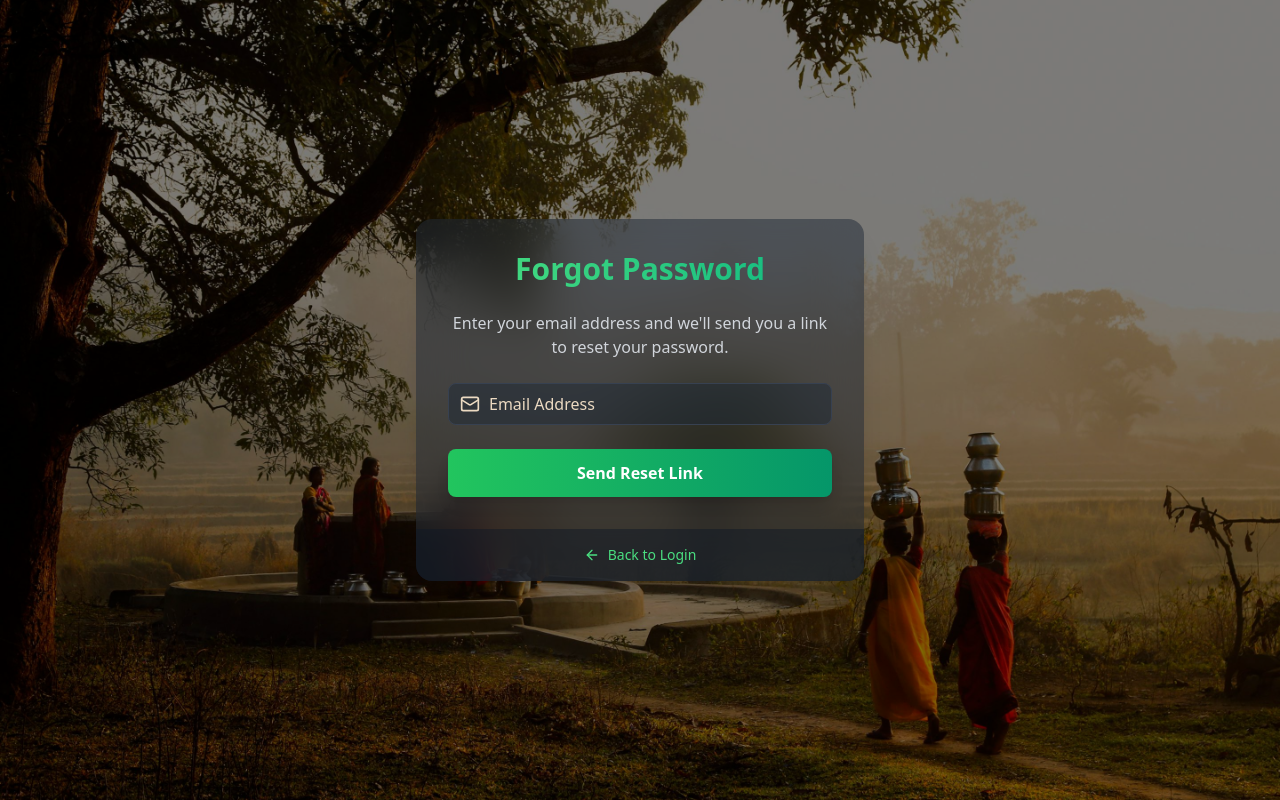
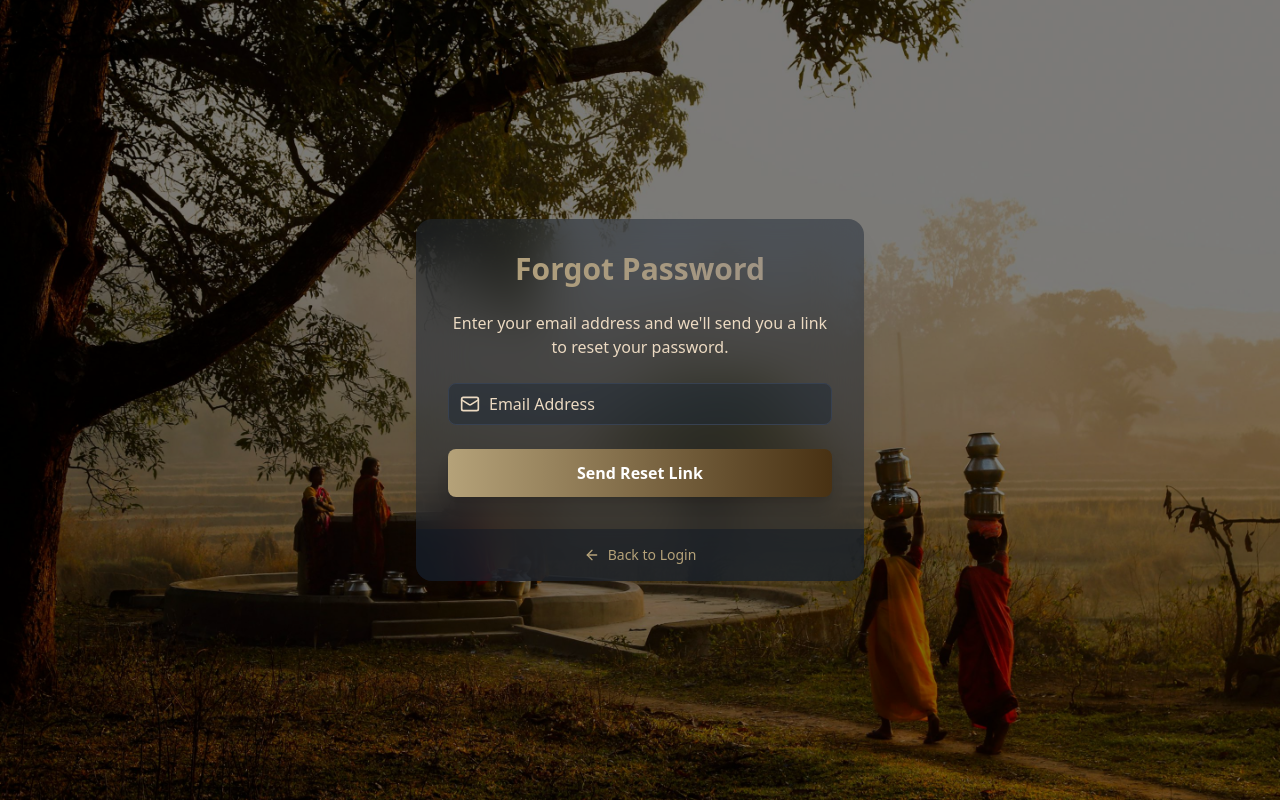
Before and after one commit to GIRISHGHUGARE/Team-Quantum-Kameen, a React (Vite) app in the folder frontend/: page /forgot-password in a window 1280 px wide. Built offline with nearby package versions, Linux system fonts and the light colour scheme; no server answers.

Commit message:
Themes added

```diff
--- a/frontend/src/pages/authPages/EmailVerificationPage.jsx
+++ b/frontend/src/pages/authPages/EmailVerificationPage.jsx
@@ -70,10 +70,10 @@ const EmailVerificationPage = () => {
                 transition={{ duration: 0.5 }}
                 className='bg-gray-800 bg-opacity-50 backdrop-filter backdrop-blur-xl rounded-2xl shadow-2xl p-8 w-full max-w-md'
             >
-                <h2 className='text-3xl font-bold mb-6 text-center bg-gradient-to-r from-green-400 to-emerald-500 text-transparent bg-clip-text'>
+                <h2 className='text-3xl font-bold mb-6 text-center bg-gradient-to-r from-olive to-grey text-transparent bg-clip-text'>
                     Verify Your Email
                 </h2>
-                <p className='text-center text-gray-300 mb-6'>Enter the 6-digit code sent to your email address.</p>
+                <p className='text-center text-creme mb-6'>Enter the 6-digit code sent to your email address.</p>
 
                 <form onSubmit={handleSubmit} className='space-y-6'>
                     <div className='flex justify-between'>
@@ -86,7 +86,7 @@ const EmailVerificationPage = () => {
                                 value={digit}
                                 onChange={(e) => handleChange(index, e.target.value)}
                                 onKeyDown={(e) => handleKeyDown(index, e)}
-                                className='w-12 h-12 text-center text-2xl font-bold bg-gray-700 text-white border-2 border-gray-600 rounded-lg focus:border-green-500 focus:outline-none'
+                                className='w-12 h-12 text-center text-2xl font-bold bg-gray-700 text-white border-2 border-gray-600 rounded-lg focus:border-olive focus:outline-none'
                             />
                         ))}
                     </div>
@@ -96,7 +96,7 @@ const EmailVerificationPage = () => {
                         whileTap={{ scale: 0.95 }}
                         type='submit'
                         disabled={isLoading || code.some((digit) => !digit)}
-                        className='w-full bg-gradient-to-r from-green-500 to-emerald-600 text-white font-bold py-3 px-4 rounded-lg shadow-lg hover:from-green-600 hover:to-emerald-700 focus:outline-none focus:ring-2 focus:ring-green-500 focus:ring-opacity-50 disabled:opacity-50'
+                        className='w-full bg-gradient-to-r from-olive to-brown text-white font-bold py-3 px-4 rounded-lg shadow-lg hover:from-grey hover:to-black focus:outline-none focus:ring-2 focus:ring-grey focus:ring-opacity-50 disabled:opacity-50'
                     >
                         {isLoading ? "Verifying..." : "Verify Email"}
                     </motion.button>
--- a/frontend/src/pages/authPages/ForgotPasswordPage.jsx
+++ b/frontend/src/pages/authPages/ForgotPasswordPage.jsx
@@ -25,13 +25,13 @@ const ForgotPasswordPage = () => {
             className='max-w-md w-full bg-gray-800 bg-opacity-50 backdrop-filter backdrop-blur-xl rounded-2xl shadow-xl overflow-hidden'
         >
             <div className='p-8'>
-                <h2 className='text-3xl font-bold mb-6 text-center bg-gradient-to-r from-green-400 to-emerald-500 text-transparent bg-clip-text'>
+                <h2 className='text-3xl font-bold mb-6 text-center bg-gradient-to-r from-olive to-grey text-transparent bg-clip-text'>
                     Forgot Password
                 </h2>
 
                 {!isSubmitted ? (
                     <form onSubmit={handleSubmit}>
-                        <p className='text-gray-300 mb-6 text-center'>
+                        <p className='text-creme mb-6 text-center'>
                             Enter your email address and we'll send you a link to reset your password.
                         </p>
                         <Input
@@ -45,7 +45,7 @@ const ForgotPasswordPage = () => {
                         <motion.button
                             whileHover={{ scale: 1.02 }}
                             whileTap={{ scale: 0.98 }}
-                            className='w-full py-3 px-4 bg-gradient-to-r from-green-500 to-emerald-600 text-white font-bold rounded-lg shadow-lg hover:from-green-600 hover:to-emerald-700 focus:outline-none focus:ring-2 focus:ring-green-500 focus:ring-offset-2 focus:ring-offset-gray-900 transition duration-200'
+                            className='w-full py-3 px-4 bg-gradient-to-r from-olive to-brown text-white font-bold rounded-lg shadow-lg hover:from-grey hover:to-black focus:outline-none focus:ring-2 focus:ring-grey focus:ring-offset-2 focus:ring-offset-gray-900 transition duration-200'
                             type='submit'
                         >
                             {isLoading ? <Loader className='size-6 animate-spin mx-auto' /> : "Send Reset Link"}
@@ -57,7 +57,7 @@ const ForgotPasswordPage = () => {
                             initial={{ scale: 0 }}
                             animate={{ scale: 1 }}
                             transition={{ type: "spring", stiffness: 500, damping: 30 }}
-                            className='w-16 h-16 bg-green-500 rounded-full flex items-center justify-center mx-auto mb-4'
+                            className='w-16 h-16 bg-grey rounded-full flex items-center justify-center mx-auto mb-4'
                         >
                             <Mail className='h-8 w-8 text-white' />
                         </motion.div>
@@ -69,7 +69,7 @@ const ForgotPasswordPage = () => {
             </div>
 
             <div className='px-8 py-4 bg-gray-900 bg-opacity-50 flex justify-center'>
-                <Link to={"/login"} className='text-sm text-green-400 hover:underline flex items-center'>
+                <Link to={"/login"} className='text-sm text-olive hover:underline flex items-center'>
                     <ArrowLeft className='h-4 w-4 mr-2' /> Back to Login
                 </Link>
             </div>
--- a/frontend/src/pages/authPages/ResetPasswordPage.jsx
+++ b/frontend/src/pages/authPages/ResetPasswordPage.jsx
@@ -42,7 +42,7 @@ const ResetPasswordPage = () => {
             className='max-w-md w-full bg-gray-800 bg-opacity-50 backdrop-filter backdrop-blur-xl rounded-2xl shadow-xl overflow-hidden'
         >
             <div className='p-8'>
-                <h2 className='text-3xl font-bold mb-6 text-center bg-gradient-to-r from-green-400 to-emerald-500 text-transparent bg-clip-text'>
+                <h2 className='text-3xl font-bold mb-6 text-center bg-gradient-to-r from-olive to-brown text-transparent bg-clip-text'>
                     Reset Password
                 </h2>
                 {error && <p className='text-red-500 text-sm mb-4'>{error}</p>}
@@ -70,7 +70,7 @@ const ResetPasswordPage = () => {
                     <motion.button
                         whileHover={{ scale: 1.02 }}
                         whileTap={{ scale: 0.98 }}
-                        className='w-full py-3 px-4 bg-gradient-to-r from-green-500 to-emerald-600 text-white font-bold rounded-lg shadow-lg hover:from-green-600 hover:to-emerald-700 focus:outline-none focus:ring-2 focus:ring-green-500 focus:ring-offset-2 focus:ring-offset-gray-900 transition duration-200'
+                        className='w-full py-3 px-4 bg-gradient-to-r from-olive to-brown text-white font-bold rounded-lg shadow-lg hover:from-grey hover:to-black focus:outline-none focus:ring-2 focus:ring-grey focus:ring-offset-2 focus:ring-offset-gray-900 transition duration-200'
                         type='submit'
                         disabled={isLoading}
                     >
```
